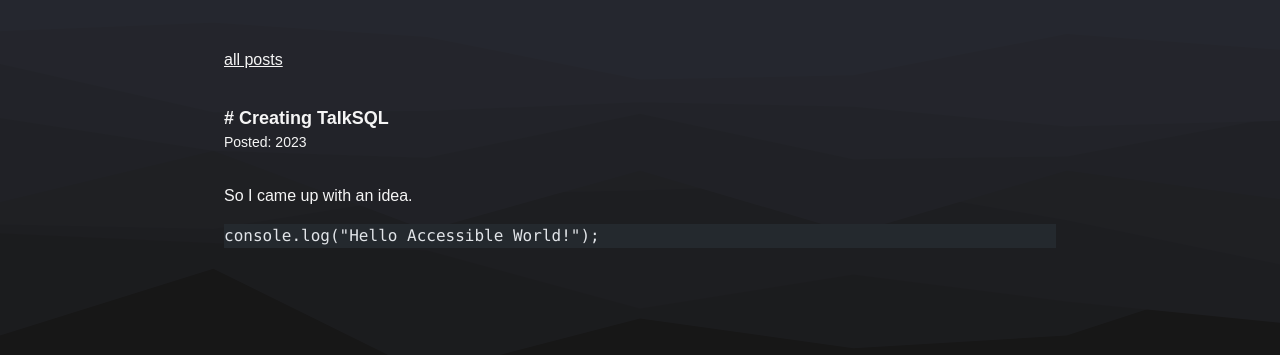
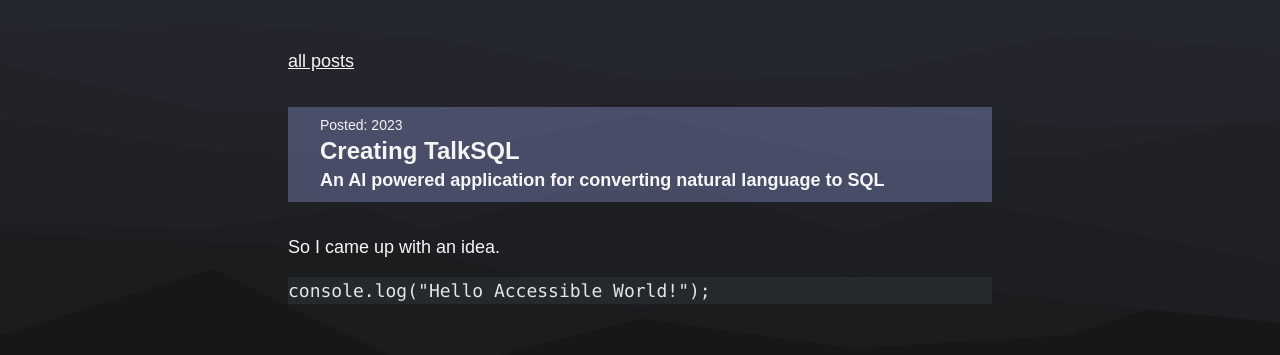
Before and after one commit to ahme-dev/portfolio, an Astro site: page /blog/posts/talksql in a window 1280 px wide. Built offline with nearby package versions, Linux system fonts and the light colour scheme; Astro itself is replaced by a stand-in of ours; code samples lack their colours.

Commit message:
Add some layout improvements

```diff
--- a/src/layouts/PostLayout.astro
+++ b/src/layouts/PostLayout.astro
@@ -5,14 +5,21 @@ const { frontmatter } = Astro.props;
 ---
 
 <DefaultLayout title={frontmatter.title}>
-	<div class="mx-auto flex max-w-4xl flex-col gap-8 px-8 py-12">
+	<article class="mx-auto flex max-w-3xl flex-col gap-8 px-8 py-12">
 		<a class="underline" href="/blog/">all posts</a>
-		<div>
-			<h1 class="text-lg font-bold">{"# " + frontmatter.title}</h1>
+		<header class="bg-indigo-300/30 px-8 py-2">
 			<p class="text-sm">{"Posted: " + frontmatter.date}</p>
-		</div>
-		<div class="flex flex-col gap-4">
+			<h1 class="text-2xl font-bold">{frontmatter.title}</h1>
+			<h2 class="font-bold">{frontmatter.subtitle}</h2>
+		</header>
+		<section class="flex flex-col gap-4">
 			<slot />
-		</div>
-	</div>
+		</section>
+	</article>
 </DefaultLayout>
+
+<style>
+	* {
+		font-size: large;
+	}
+</style>
--- a/src/pages/blog/index.astro
+++ b/src/pages/blog/index.astro
@@ -8,7 +8,7 @@ const posts = await Astro.glob("./posts/*.mdx");
 		<h1 class="text-lg font-bold uppercase">Ahmed's Blog</h1>
 		<a class="lowercase underline" href="/">Return To Main Site</a>
 	</div>
-	<div class="mx-auto flex max-w-4xl flex-col gap-8 p-8 px-12">
+	<div class="mx-auto flex max-w-3xl flex-col gap-8 p-8 px-12">
 		<div>
 			<h1 class="text-xl font-bold">Check out some of the posts I made.</h1>
 			<p class="text-sm">You might like them.</p>
```
